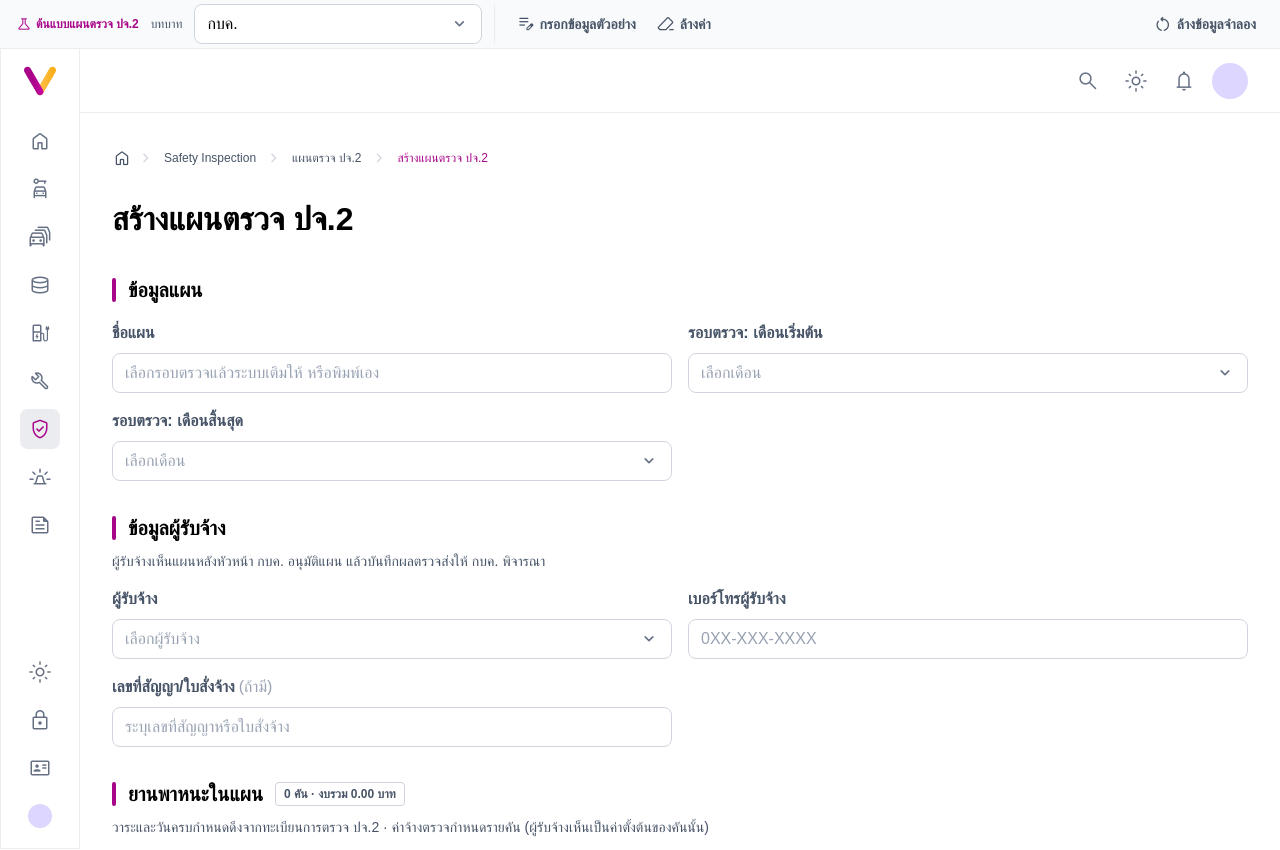
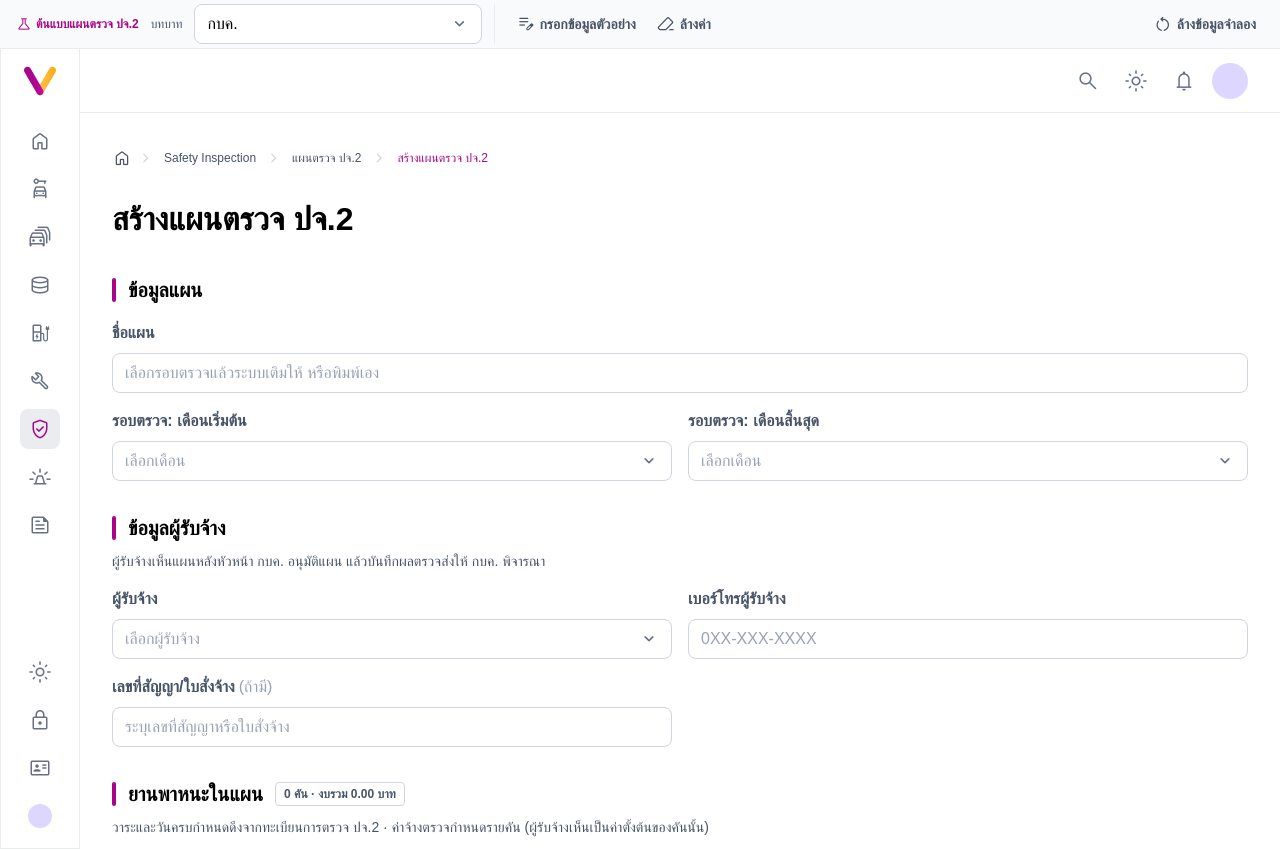
Before and after one commit to liinux-cw/safety-inspection, a Next.js app: page /new in a window 1280 px wide. Shown: the top 850 px of the page. Built offline with nearby package versions, Linux system fonts and the light colour scheme; a web font is replaced by a local one.

Commit message:
Plan form: full-width plan name, start/end month on one row
Co-Authored-By: Claude Opus 5.5 <noreply@anthropic.com>

```diff
--- a/src/app/_lib/PlanForm.tsx
+++ b/src/app/_lib/PlanForm.tsx
@@ -173,7 +173,7 @@ export function PlanForm({ plan }: { plan?: Plan }) {
         <section className="flex flex-col gap-4">
           <SectionHeader Title="ข้อมูลแผน" />
           <div className={cx("grid gap-4", mob ? "grid-cols-1" : "grid-cols-2")}>
-            <TextInput LabelText="ชื่อแผน" Text={d.name} Placeholder="เลือกรอบตรวจแล้วระบบเติมให้ หรือพิมพ์เอง" onChange={(v) => { setNameEdited(true); put({ name: v }); }} onBlur={() => touch("name")}
+            <TextInput className={mob ? undefined : "col-span-2"} LabelText="ชื่อแผน" Text={d.name} Placeholder="เลือกรอบตรวจแล้วระบบเติมให้ หรือพิมพ์เอง" onChange={(v) => { setNameEdited(true); put({ name: v }); }} onBlur={() => touch("name")}
               State={err.name ? "Error" : undefined} HelperText={err.name} />
             <InputDropdown LabelText="รอบตรวจ: เดือนเริ่มต้น" Text={d.from ? monthText(d.from) : ""} Placeholder="เลือกเดือน" open={dd === "from"} onOpenChange={ddOpen("from")}
               State={err.from ? "Error" : undefined} HelperText={err.from}>
```
